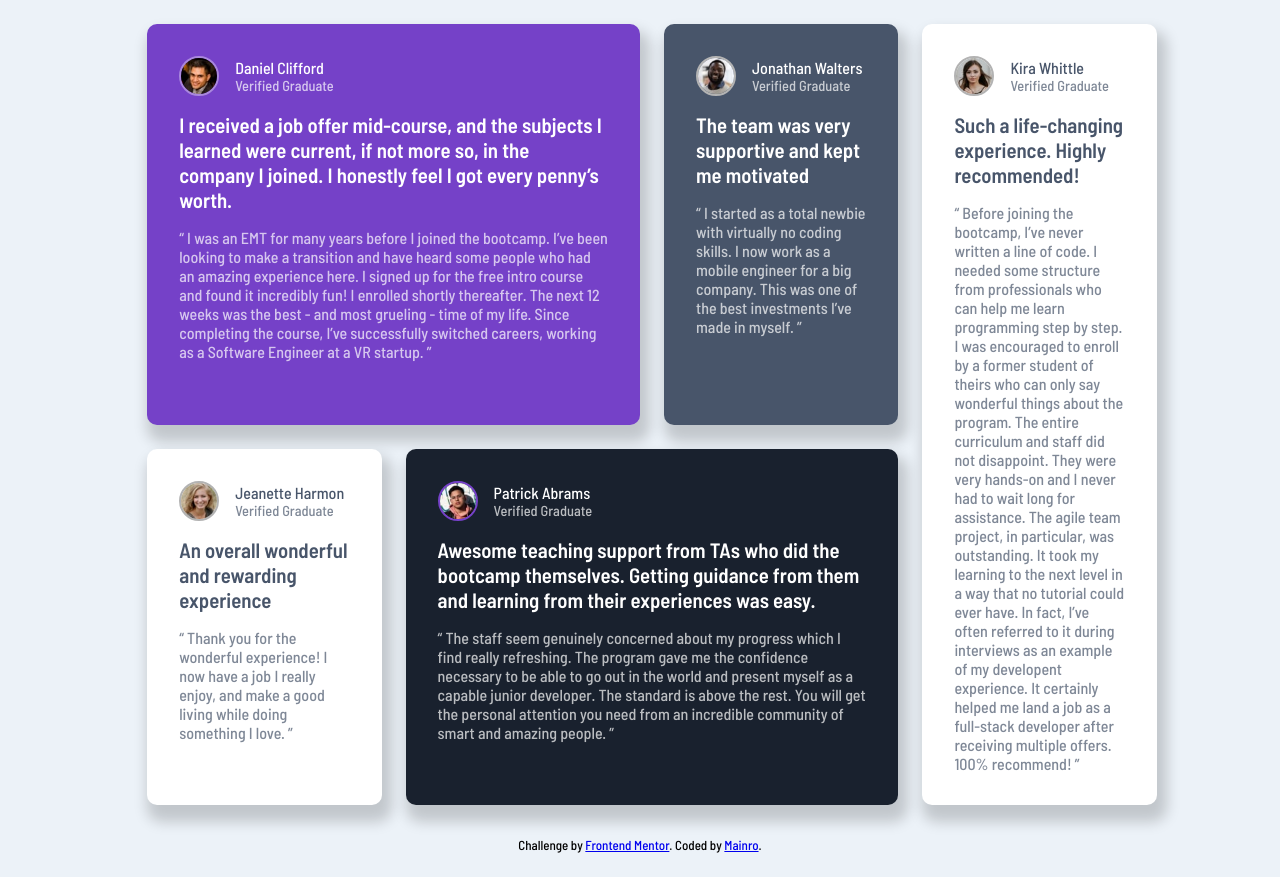
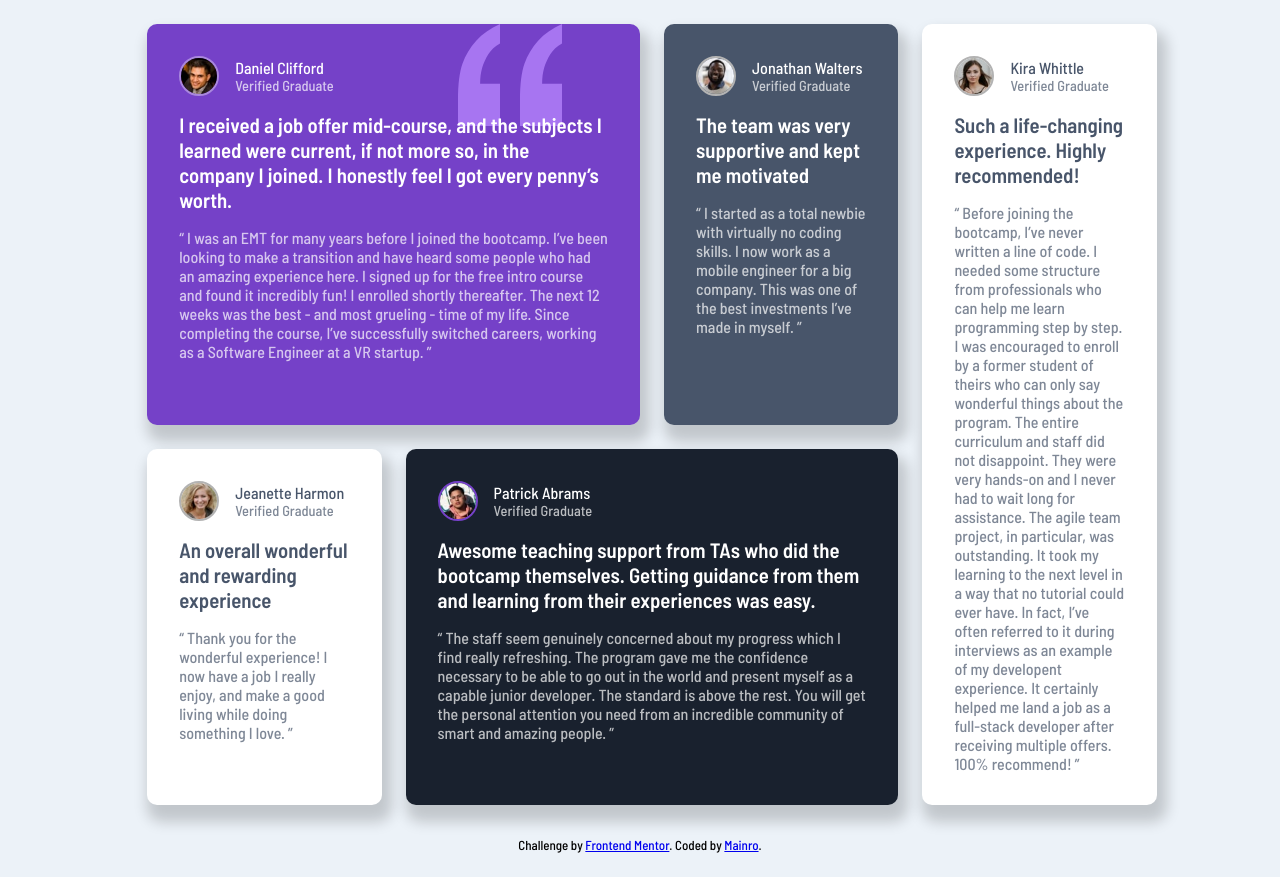
Before and after one commit to Romain-Constant/Frontend-mentor-solutions, a plain HTML site: page testimonials-grid-section-main/index.html in a window 1280 px wide. Drawn offline with Linux system fonts and the light colour scheme.

Commit message:
updated css background

```diff
--- a/testimonials-grid-section-main/style.css
+++ b/testimonials-grid-section-main/style.css
@@ -85,6 +85,9 @@ body {
 #card-daniel {
     background-color: var(--moderate-violet);
     color: var(--white);
+    background-image: url(images/bg-pattern-quotation.svg);
+    background-repeat: no-repeat;
+    background-position-x: 90%;
 }
 
 #card-daniel img {
@@ -156,6 +159,7 @@ body {
         align-self: start;
         justify-self: stretch;
         min-height: 100%;
+        background-position-x: 80%;
 
 
     }
```
Also changed, not shown: 1 other file.
